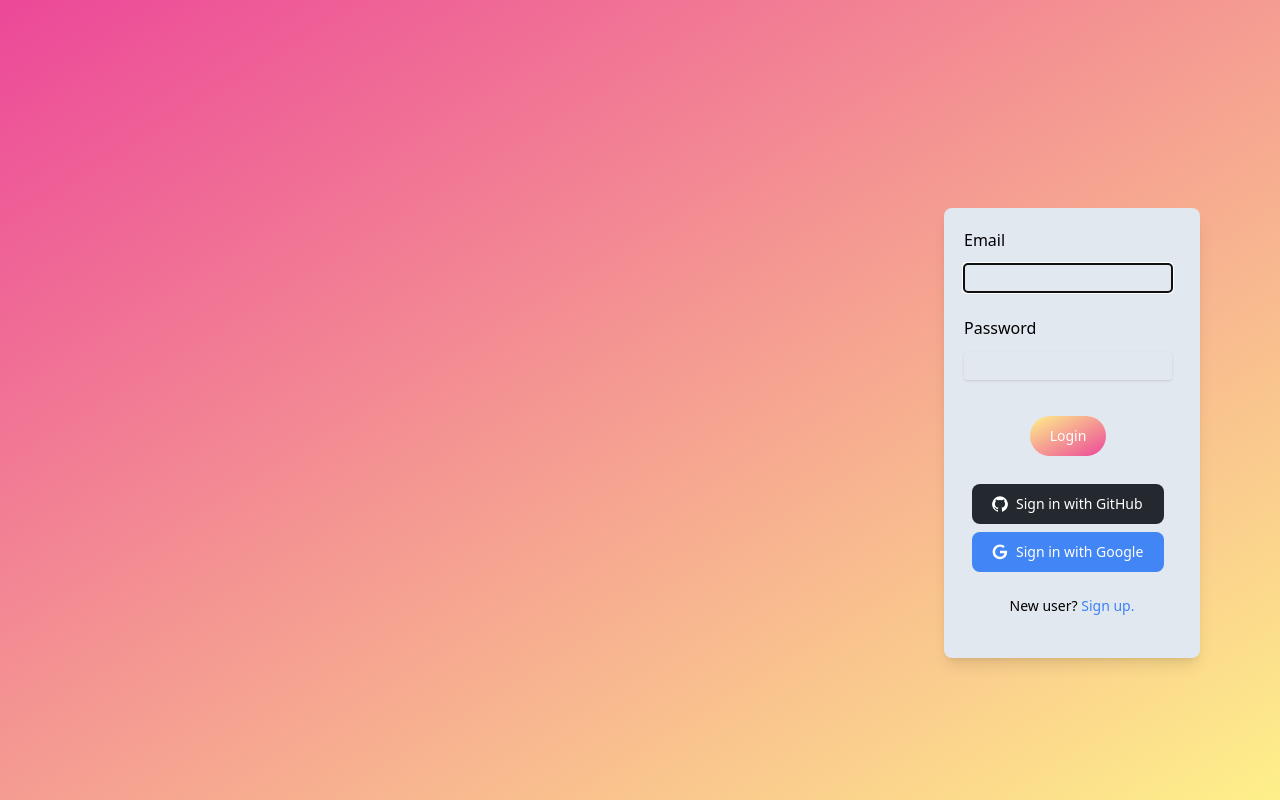
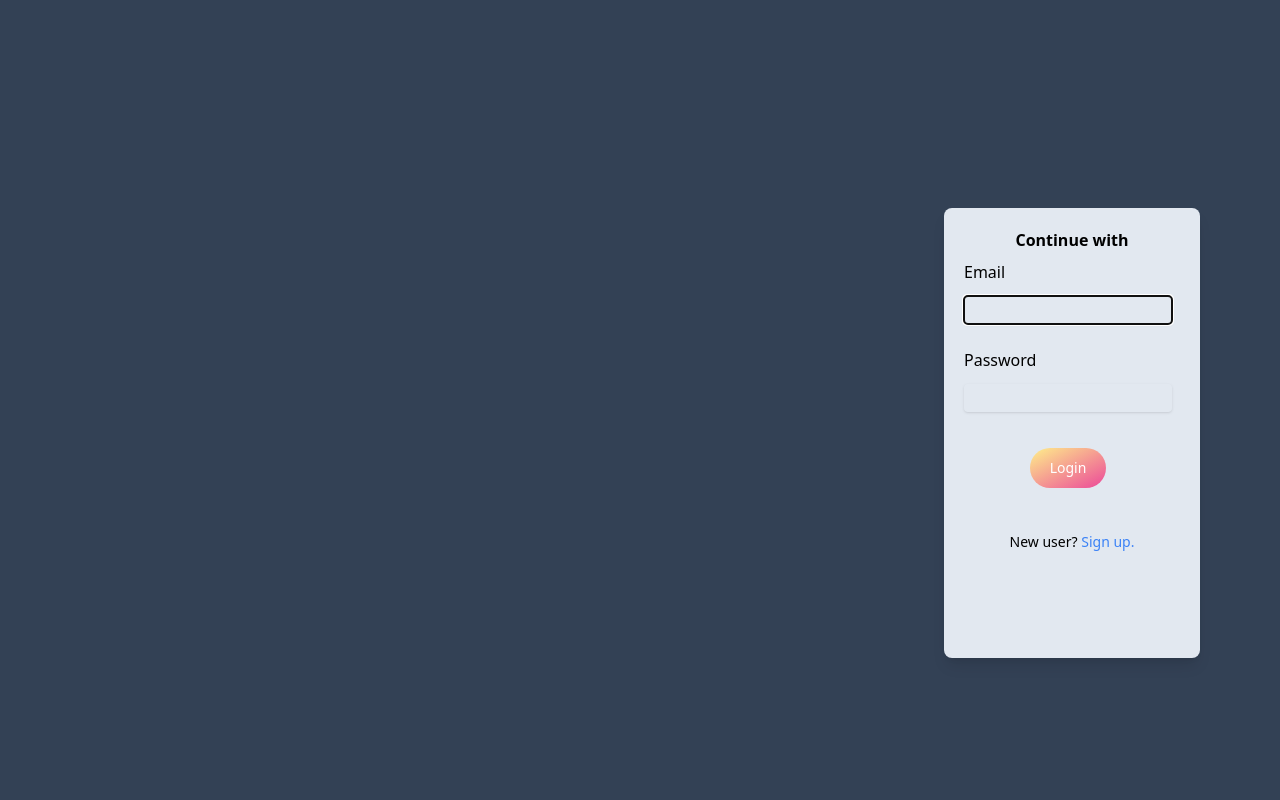
Before and after one commit to thatcatfromspace/kla-project, a React (Vite) app: page / in a window 1280 px wide. Built offline with nearby package versions, Linux system fonts and the light colour scheme.

Commit message:
change loginform to specs

```diff
--- a/src/LoginForm.jsx
+++ b/src/LoginForm.jsx
@@ -1,6 +1,7 @@
 import { useForm } from "react-hook-form";
 import * as yup from 'yup';
 import { Link } from "react-router-dom";
+import { yupResolver } from "@hookform/resolvers/yup";
 
 const onSubmit = (data) => {
   console.log(data);
@@ -12,11 +13,17 @@ const schema = yup.object().shape({
 });
 
 export const LoginForm = () => {
-  const { register, handleSubmit } = useForm();
+  const { register, handleSubmit } = useForm({
+    resolver: yupResolver(schema),
+  });
 
   return (
-    <div onSubmit={handleSubmit(onSubmit)} className="login-back bg-gradient-to-br from-pink-500 to-yellow-200 w-full h-screen justify-end min-h-64 flex">
+    <div onSubmit={handleSubmit(onSubmit)} className="login-back bg-slate-700 w-full h-screen justify-end min-h-64 flex">
       <form className="login-form rounded-lg shadow-lg min-h-[450px] py-3 px-3 w-64 my-52 bg-slate-200 me-20">
+        <label className="flex justify-center pt-2 font-bold" htmlFor="continue-with"> Continue with </label>
+        <div className="login-icons flex justify-evenly px-5">
+          <Link to="https://github.com"><img src="" /></Link>
+        </div>
         <div className="flex flex-col px-2 pt-2 pb-4">
           <label className="pb-3" htmlFor="email"> Email </label>
           <input type="email" className=" text-sm  bg-transparent px-2 shadow h-7 rounded focus:bg-slate-200 me-2" autoFocus={true} required {...register("email")} ></input>
@@ -28,7 +35,7 @@ export const LoginForm = () => {
         <div className="flex justify-center py-5">
           <button type="submit" class="text-white bg-gradient-to-br from-yellow-200 to-pink-500 hover:bg-gradient-to-bl focus:ring-4 focus:outline-none focus:ring-blue-300 dark:focus:ring-blue-800 font-medium rounded-full text-sm px-5 py-2.5 text-center mr-2 mb-2">Login</button>
         </div>
-        <div className="flex justify-center flex-col px-4">
+        {/* <div className="flex justify-center flex-col px-4">
           <button type="button" class="text-white bg-[#24292F] hover:bg-[#24292F]/90 focus:ring-4 focus:outline-none focus:ring-[#24292F]/50 font-medium rounded-lg text-sm px-5 py-2.5 text-center inline-flex items-center dark:focus:ring-gray-500 dark:hover:bg-[#050708]/30 mr-2 mb-2">
             <svg class="w-4 h-4 mr-2" aria-hidden="true" xmlns="http://www.w3.org/2000/svg" fill="currentColor" viewBox="0 0 20 20">
               <path fill-rule="evenodd" d="M10 .333A9.911 9.911 0 0 0 6.866 19.65c.5.092.678-.215.678-.477 0-.237-.01-1.017-.014-1.845-2.757.6-3.338-1.169-3.338-1.169a2.627 2.627 0 0 0-1.1-1.451c-.9-.615.07-.6.07-.6a2.084 2.084 0 0 1 1.518 1.021 2.11 2.11 0 0 0 2.884.823c.044-.503.268-.973.63-1.325-2.2-.25-4.516-1.1-4.516-4.9A3.832 3.832 0 0 1 4.7 7.068a3.56 3.56 0 0 1 .095-2.623s.832-.266 2.726 1.016a9.409 9.409 0 0 1 4.962 0c1.89-1.282 2.717-1.016 2.717-1.016.366.83.402 1.768.1 2.623a3.827 3.827 0 0 1 1.02 2.659c0 3.807-2.319 4.644-4.525 4.889a2.366 2.366 0 0 1 .673 1.834c0 1.326-.012 2.394-.012 2.72 0 .263.18.572.681.475A9.911 9.911 0 0 0 10 .333Z" clip-rule="evenodd"/>
@@ -41,7 +48,7 @@ export const LoginForm = () => {
             </svg>
             Sign in with Google
           </button>
-        </div>
+        </div> */}
         <div className="flex justify-center pt-4">
         <p className="text-sm">New user? <Link className="text-blue-500 hover:underline visited:text-blue-500" to='/signup'> Sign up.</Link></p>
       </div>
```
